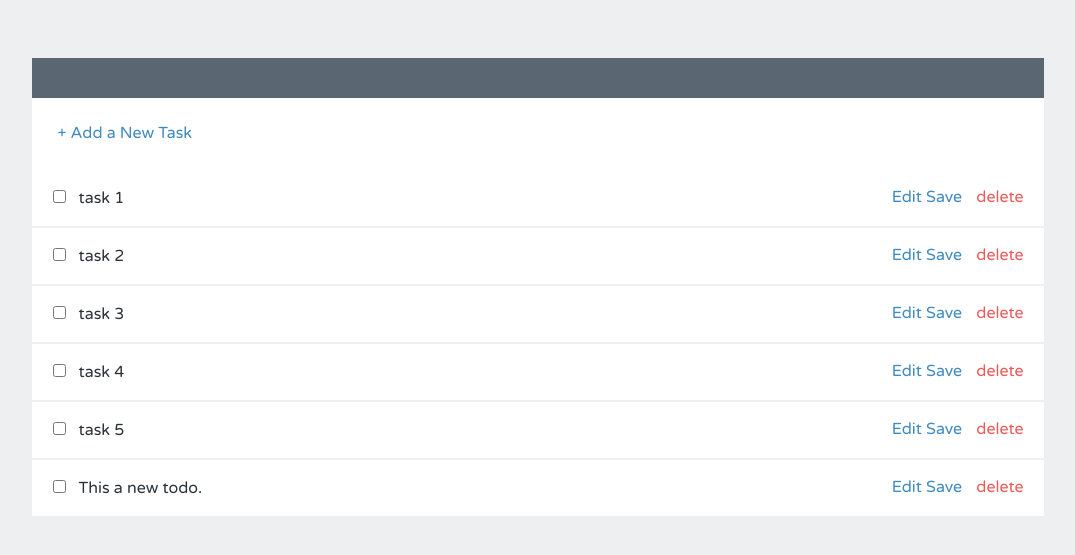
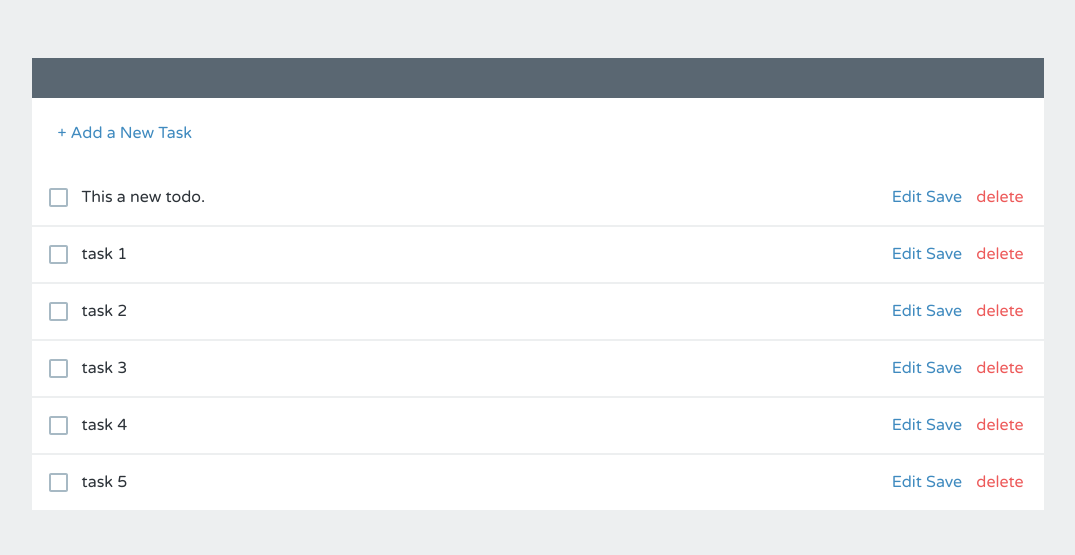
Before and after one commit to jsur/angular-basics, a plain HTML site: page index.html in a window 1280 px wide. Both pictures are taken after a click on the link "+ Add a New Task". Shown: the part 81-636 px from the top of the page, without its empty margins (102-1177 px from the left). Drawn offline with nearby package versions, Linux system fonts and the light colour scheme.

Commit message:
Added filtering and styles

```diff
--- a/index.html
+++ b/index.html
@@ -13,8 +13,9 @@
   		<a href="" ng-click="addTodo()"> + Add a New Task</a>
   	</div>
 
-    <div class="item" ng-class="{'editing-item': editing, 'edited': todo.edited}" ng-repeat="todo in todos">
+    <div class="item" ng-class="{'editing-item': editing, 'edited': todo.edited, 'completed': todo.completed}" ng-repeat="todo in todos | orderBy: 'completed'" ng-init="todo.completed = false">
       <input ng-model="todo.completed" type="checkbox"/>
+      <span ng-click="todo.completed = !todo.completed"></span>
       <label ng-hide="editing" ng-click="helloWorld()">
         {{todo.name}}</label>
       <input ng-change="todo.edited = true" ng-blur="editing = false;" ng-show="editing" ng-model="todo.name" class="editing-label" type="text"/>
--- a/scripts/controllers/main.js
+++ b/scripts/controllers/main.js
@@ -4,7 +4,7 @@ angular.module('todoListApp')
 .controller('mainCtrl', function($scope, dataService) {
 	$scope.addTodo = function() {
 		var todo = {name: "This a new todo."};
-		$scope.todos.push(todo);
+		$scope.todos.unshift(todo);
 	};
 
 	$scope.helloWorld = dataService.helloWorld;
--- a/styles/main.css
+++ b/styles/main.css
@@ -54,7 +54,7 @@ a {
   .list .add {
     padding: 25px 0 27px 25px; }
 
-/*input[type="checkbox"] {
+input[type="checkbox"] {
     display:none;
 }
 input[type="checkbox"] + span {
@@ -68,4 +68,4 @@ input[type="checkbox"] + span {
 }
 input[type="checkbox"]:checked + span {
     background:url(checkbox-filled.svg) left top no-repeat;
-}*/
+}
```
Also changed, not shown: styles/checkbox-empty.svg (added), styles/checkbox-filled.svg (added).
